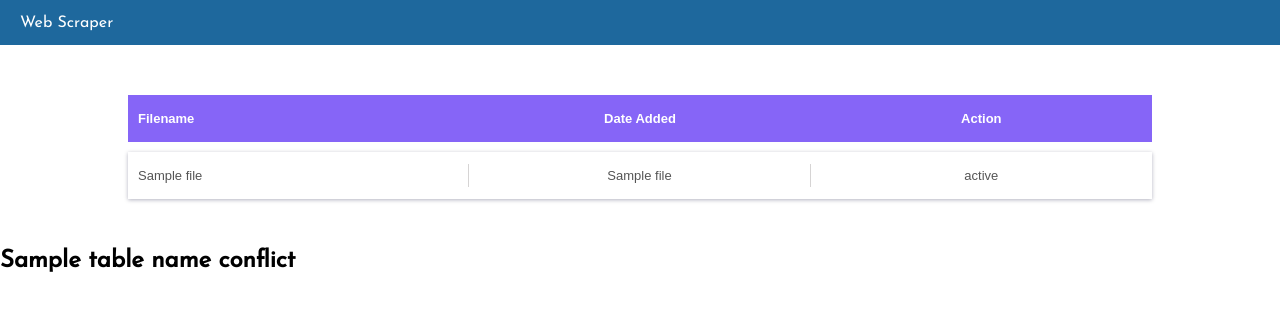
After one commit to KarkiRoshan/Flask-Scraper, a Flask app: template app/templates/scrape.html in a window 1280 px wide. The commit adds this page. Shown: the top 311 px of the page. Run offline with Flask 2, Linux system fonts and the light colour scheme; the template is opened without the code that fills it: most values are stand-ins (such as "Sample title", 1, 10 or a date in 2020).

Commit message:
Added separated pages

```diff
--- /dev/null
+++ b/app/templates/scrape.html
@@ -0,0 +1,54 @@
+<!DOCTYPE html>
+<html lang="en">
+  <head>
+    <meta charset="UTF-8" />
+    <meta http-equiv="X-UA-Compatible" content="IE=edge" />
+    <meta name="viewport" content="width=device-width, initial-scale=1.0" />
+    <link rel="stylesheet" type="text/css" href="static/style.css" />
+    <title>Scrape</title>
+  </head>
+  <body>
+    <nav class="navbar">
+      <ul>
+        <li><a href="{{ url_for('index') }}">Web Scraper</a></li>
+      </ul>
+    </nav>
+
+    <div class="table-box">
+      <div class="table-row table-head">
+        <div class="table-cell first-cell">
+          <p>Filename</p>
+        </div>
+        <div class="table-cell">
+          <p>Date Added</p>
+        </div>
+        <div class="table-cell last-cell">
+          <p>Action</p>
+        </div>
+      </div>
+      {% for file in files %}
+      <div class="table-row">
+        <div class="table-cell first-cell">
+          <p>{{file[1]}}</p>
+        </div>
+        <div class="table-cell">
+          <p>{{file[2]}}</p>
+        </div>
+        <div class="table-cell last-cell">
+          {%if status%}
+          <p>{{status}}</p>
+          {% else %}
+          <a
+            href="{{url_for('scrape_data',filepath=file[0],oldfilename=file[1])}}"
+            >Scrape</a
+          >
+          {% endif %}
+        </div>
+      </div>
+      {% endfor %}
+    </div>
+    {%if table_name_conflict%}
+    <h2>{{table_name_conflict}}</h2>
+    {% endif %}
+  </body>
+</html>
```
Also changed, not shown: app/templates/index.html (+12 -11 lines), app/templates/tables.html (added, +21 -0 lines).
